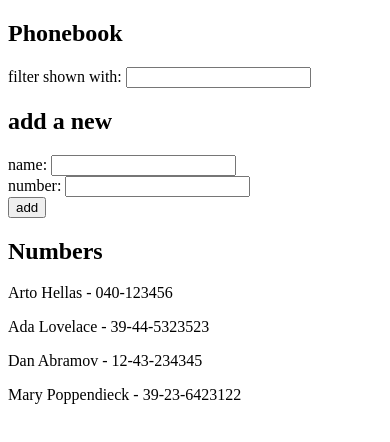
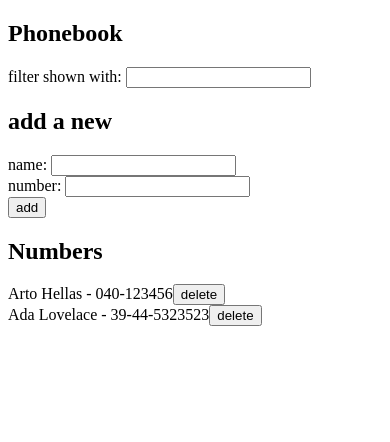
Before and after one commit to ksamy90/phonebook, a React (Create React App) app: page / in a window 390 px wide. Shown: the top 442 px of the page. Built offline with nearby package versions, Linux system fonts and the light colour scheme; data requests are answered from the project's data file.

Commit message:
add person data to phonebook

```diff
--- a/db.json
+++ b/db.json
@@ -9,16 +9,6 @@
       "name": "Ada Lovelace",
       "number": "39-44-5323523",
       "id": 2
-    },
-    {
-      "name": "Dan Abramov",
-      "number": "12-43-234345",
-      "id": 3
-    },
-    {
-      "name": "Mary Poppendieck",
-      "number": "39-23-6423122",
-      "id": 4
     }
   ]
 }
--- a/src/App.js
+++ b/src/App.js
@@ -1,5 +1,6 @@
 import { useEffect, useState } from "react";
 import axios from "axios";
+import personServices from "./services/persons";
 import SearchFilter from "./components/SearchFilter";
 import NewPerson from "./components/NewPerson";
 import Persons from "./components/Persons";
@@ -11,8 +12,8 @@
   const [filterPerson, setFilterPerson] = useState("");
 
   useEffect(() => {
-    axios.get("http://localhost:3001/persons").then((response) => {
-      setPersons(response.data);
+    personServices.getAll().then((personsData) => {
+      setPersons(personsData);
     });
   }, []);
 
@@ -43,11 +44,23 @@
       setNewName("");
       return;
     }
-    setPersons(
-      persons.concat({ name: newName, number: phoneNo, id: persons.length + 1 })
-    );
-    setNewName("");
-    setPhoneNo("");
+    const personObject = { name: newName, number: phoneNo };
+    personServices.create(personObject).then((returnedPersons) => {
+      setPersons(persons.concat(returnedPersons));
+      setNewName("");
+      setPhoneNo("");
+    });
+  };
+
+  const deleteUser = (id) => {
+    personServices.deleteUser(id).then((returnedUser) => {
+      setPersons(persons.filter((returnedUser) => returnedUser.id !== id));
+    });
+    console.log(id);
+  };
+
+  const deleteUser2 = (id) => {
+    console.log(`id to be deleted ${id}`);
   };
 
   return (
@@ -63,7 +76,7 @@
         handlePhoneNumber={handlePhoneNumber}
       />
       <h2>Numbers</h2>
-      <Persons filteredPersons={filteredPersons} />
+      <Persons deleteUser={deleteUser} filteredPersons={filteredPersons} />
     </div>
   );
 };
--- a/src/components/Person.js
+++ b/src/components/Person.js
@@ -1,8 +1,9 @@
-const Person = ({ person }) => {
+const Person = ({ person, deleteUser }) => {
   return (
-    <p key={person.id}>
+    <div key={person.id}>
       {person.name} - {person.number}
-    </p>
+      <button onClick={deleteUser}>delete</button>
+    </div>
   );
 };
 
--- a/src/components/Persons.js
+++ b/src/components/Persons.js
@@ -1,8 +1,14 @@
 import Person from "./Person";
 
-const Persons = ({ filteredPersons }) => {
+const Persons = ({ filteredPersons, deleteUser }) => {
   return filteredPersons.map((person) => {
-    return <Person key={person.id} person={person} />;
+    return (
+      <Person
+        key={person.id}
+        person={person}
+        deleteUser={() => deleteUser(person.id)}
+      />
+    );
   });
 };
 
--- /dev/null
+++ b/src/services/persons.js
@@ -0,0 +1,19 @@
+import axios from "axios";
+const baseUrl = "http://localhost:3001/persons";
+
+const getAll = () => {
+  const request = axios.get(baseUrl);
+  return request.then((response) => response.data);
+};
+
+const create = (newPerson) => {
+  const request = axios.post(baseUrl, newPerson);
+  return request.then((response) => response.data);
+};
+
+const deleteUser = (id) => {
+  const request = axios.delete(`${baseUrl}/${id}`);
+  return request.then((response) => response.data);
+};
+
+export default { getAll, create, deleteUser };
```
